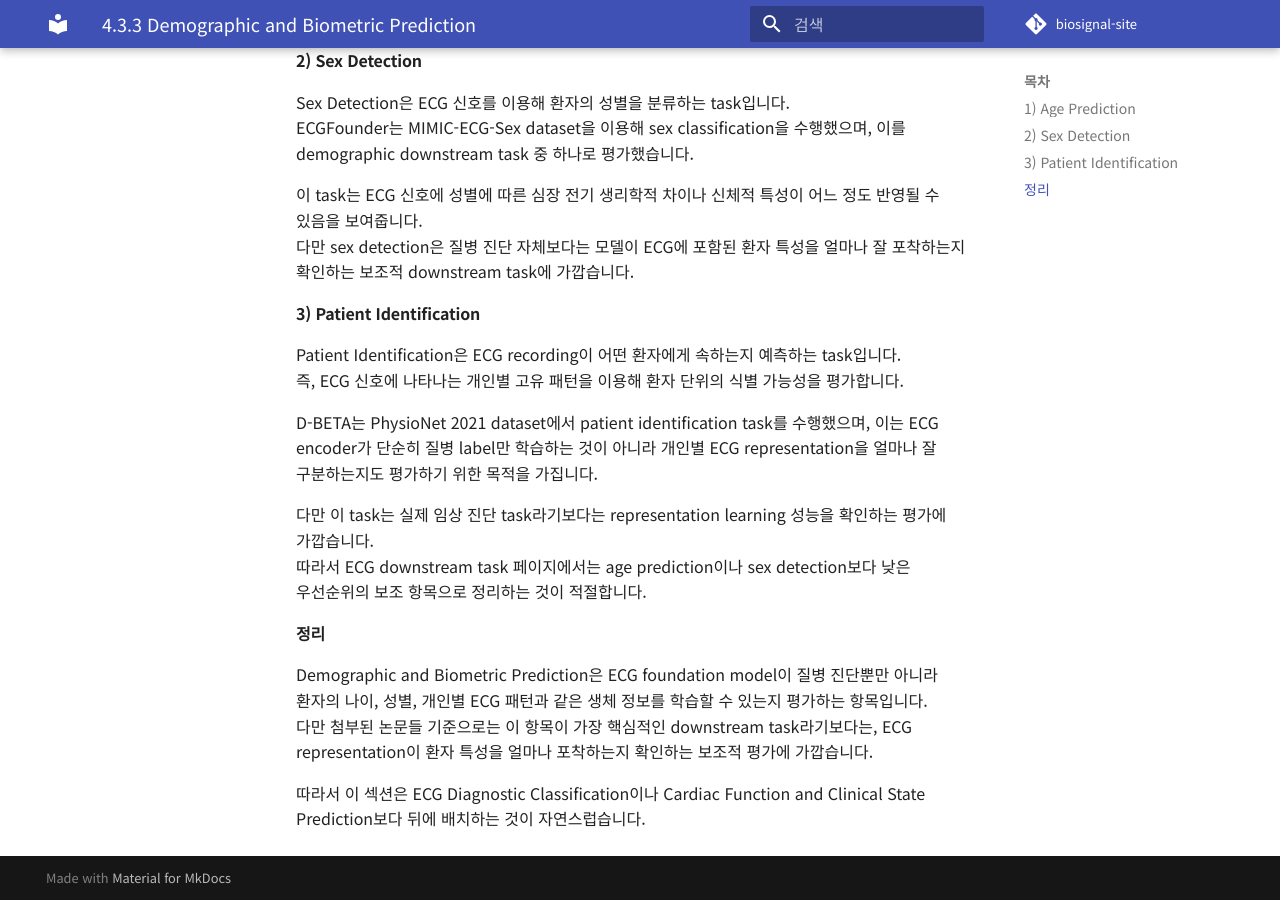
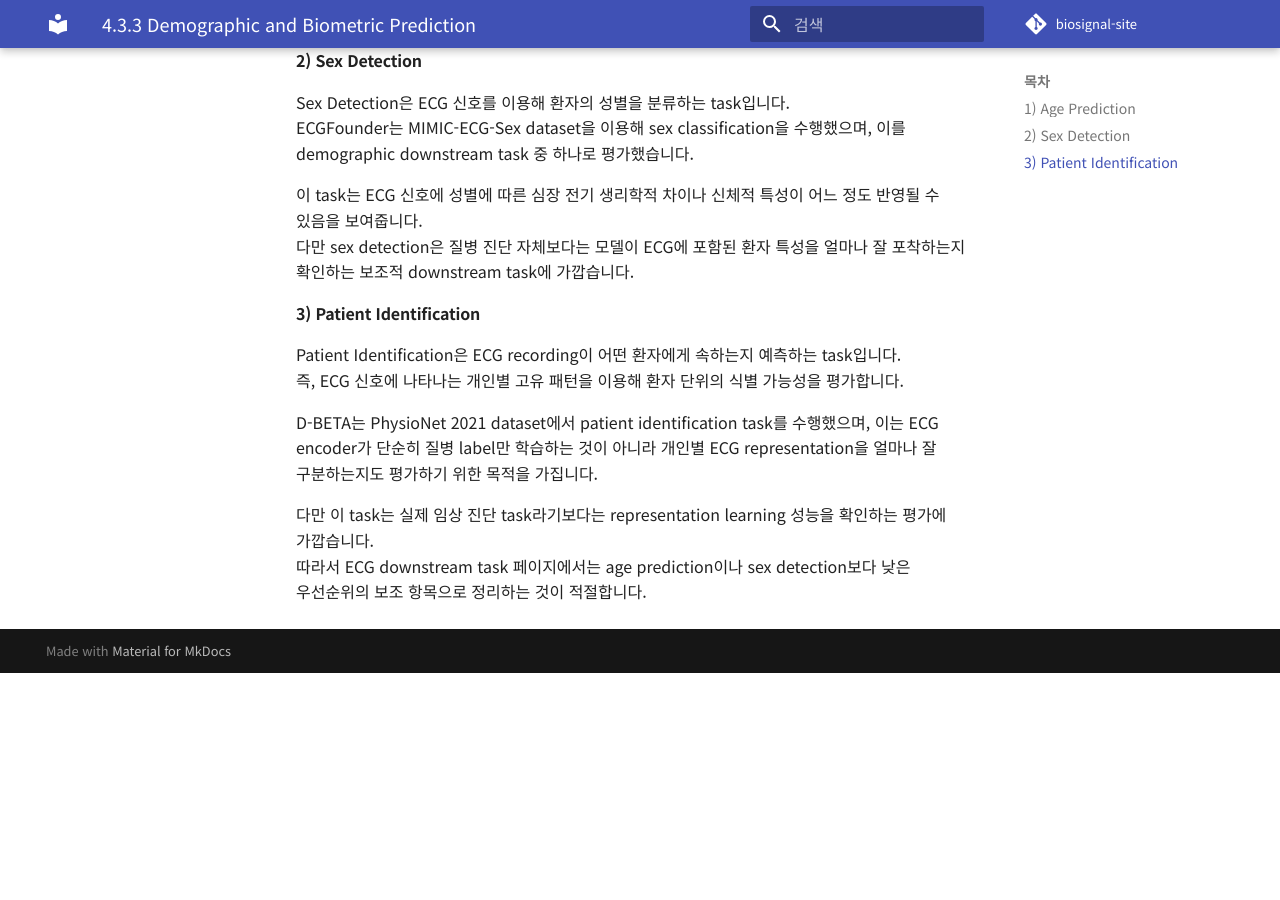
Before and after one commit to iwantjeonyeok/biosignal-site, an MkDocs documentation site: the page built from docs/ecg/4-ecg-데이터셋의-정제-및-활용-방안/4-3-downstream-task/4-3-3-Demographic-and-Biometric-Prediction.md, in a window 1280 px wide and 900 px high, scrolled down 949 px. Built offline with MkDocs 1.6.1 and Material for MkDocs 9.7.7, drawn with Linux system fonts in a browser that asks for light colours; comment, search, counter and statistics services are not loaded; after the commit the page ends 1622 px from its top, so only the background shows below that.

Commit message:
Update 4-3-3-Demographic-and-Biometric-Prediction.md

```diff
--- a/docs/ecg/4-ecg-데이터셋의-정제-및-활용-방안/4-3-downstream-task/4-3-3-Demographic-and-Biometric-Prediction.md
+++ b/docs/ecg/4-ecg-데이터셋의-정제-및-활용-방안/4-3-downstream-task/4-3-3-Demographic-and-Biometric-Prediction.md
@@ -36,10 +36,3 @@ D-BETA는 PhysioNet 2021 dataset에서 patient identification task를 수행했
 
 다만 이 task는 실제 임상 진단 task라기보다는 representation learning 성능을 확인하는 평가에 가깝습니다.
 따라서 ECG downstream task 페이지에서는 age prediction이나 sex detection보다 낮은 우선순위의 보조 항목으로 정리하는 것이 적절합니다.
-
-#### 정리
-
-Demographic and Biometric Prediction은 ECG foundation model이 질병 진단뿐만 아니라 환자의 나이, 성별, 개인별 ECG 패턴과 같은 생체 정보를 학습할 수 있는지 평가하는 항목입니다.
-다만 첨부된 논문들 기준으로는 이 항목이 가장 핵심적인 downstream task라기보다는, ECG representation이 환자 특성을 얼마나 포착하는지 확인하는 보조적 평가에 가깝습니다.
-
-따라서 이 섹션은 ECG Diagnostic Classification이나 Cardiac Function and Clinical State Prediction보다 뒤에 배치하는 것이 자연스럽습니다.
```
